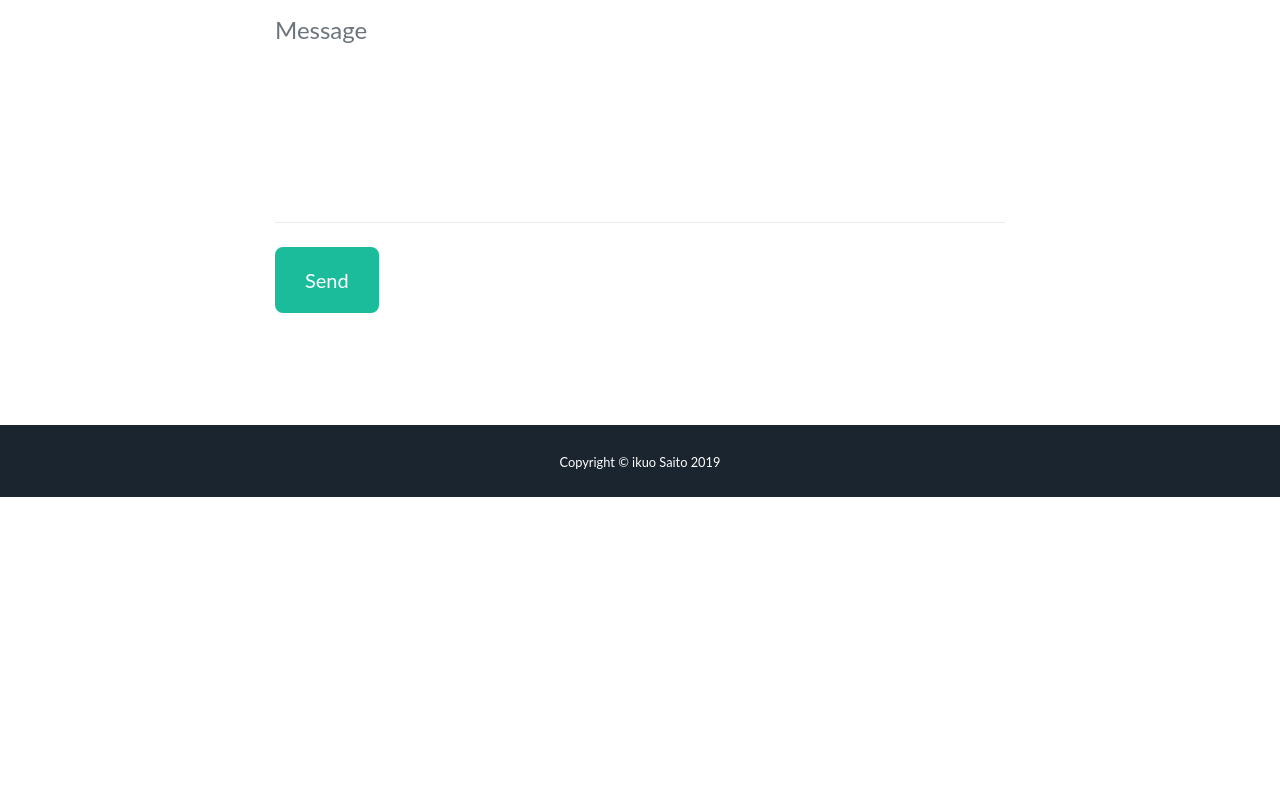
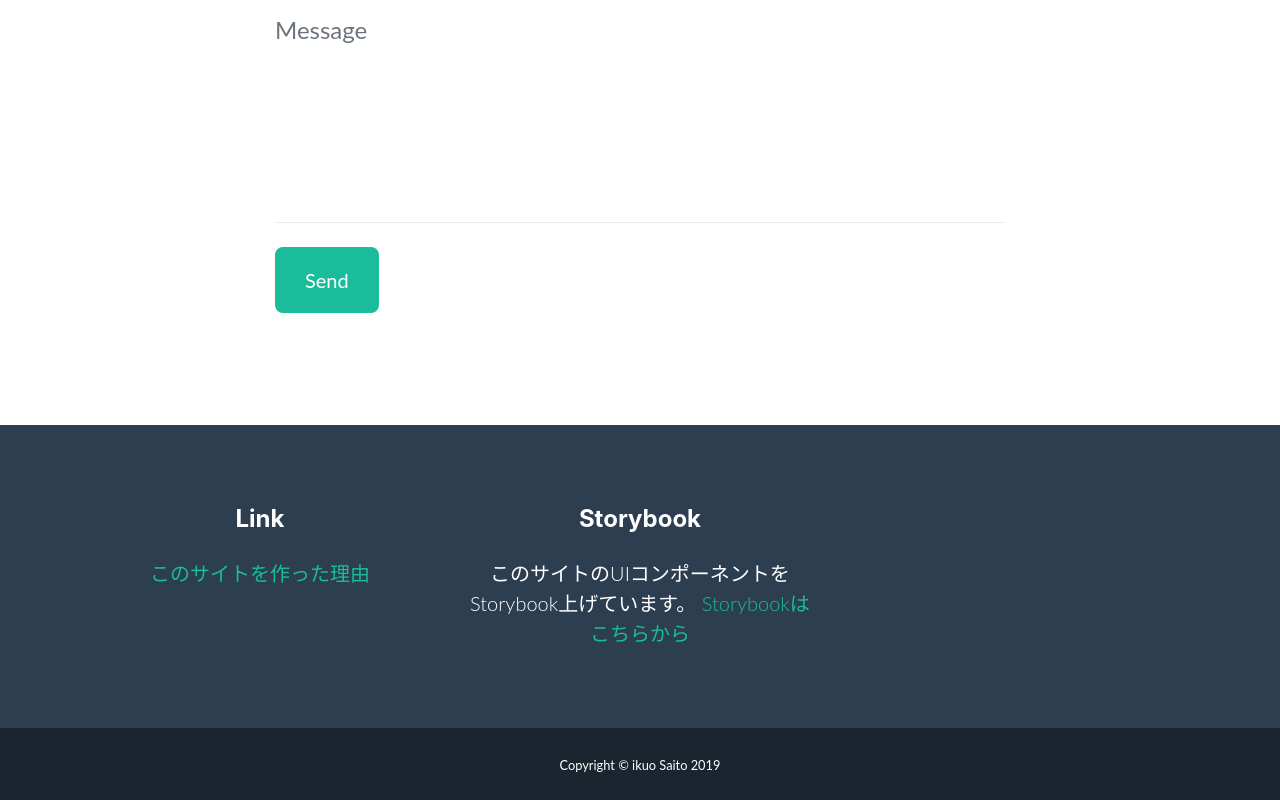
Before and after one commit to ikuosaito1989/profile, a Nuxt app: page / in a window 1280 px wide. Shown: the part 2719-3519 px from the top of the page. Before the commit the page ends 3216 px from the top, so only its background shows below. Built offline with nearby package versions, Linux system fonts and the light colour scheme; no server answers.

Commit message:
fotter作成

```diff
--- a/src/pages/index.vue
+++ b/src/pages/index.vue
@@ -172,9 +172,7 @@
     <section id="contact" class="page-section">
       <div class="container">
         <!-- Contact Section Heading -->
-        <h2
-          class="page-section-heading text-center text-uppercase text-secondary mb-0"
-        >
+        <h2 class="page-section-heading text-center text-secondary mb-0">
           Contact Me
         </h2>
 
@@ -273,6 +271,37 @@
       </div>
     </section>
 
+    <!-- Footer -->
+    <footer class="footer text-center">
+      <div class="container">
+        <div class="row">
+          <div class="col-lg-4">
+            <h4 class="mb-4">
+              Link
+            </h4>
+            <p class="lead mb-0">
+              <a href="">このサイトを作った理由</a>
+            </p>
+          </div>
+
+          <!-- Footer About Text -->
+          <div class="col-lg-4">
+            <h4 class="mb-4">
+              Storybook
+            </h4>
+            <p class="lead mb-0">
+              このサイトのUIコンポーネントをStorybook上げています。
+              <a
+                href="https://quirky-hoover-d5f9da.netlify.com/?path=/story/component--%E3%82%B9%E3%82%AD%E3%83%AB"
+                target="_blank"
+                >Storybookはこちらから</a
+              >
+            </p>
+          </div>
+        </div>
+      </div>
+    </footer>
+
     <!-- Copyright Section -->
     <section class="copyright py-4 text-center text-white">
       <div class="container">
```
